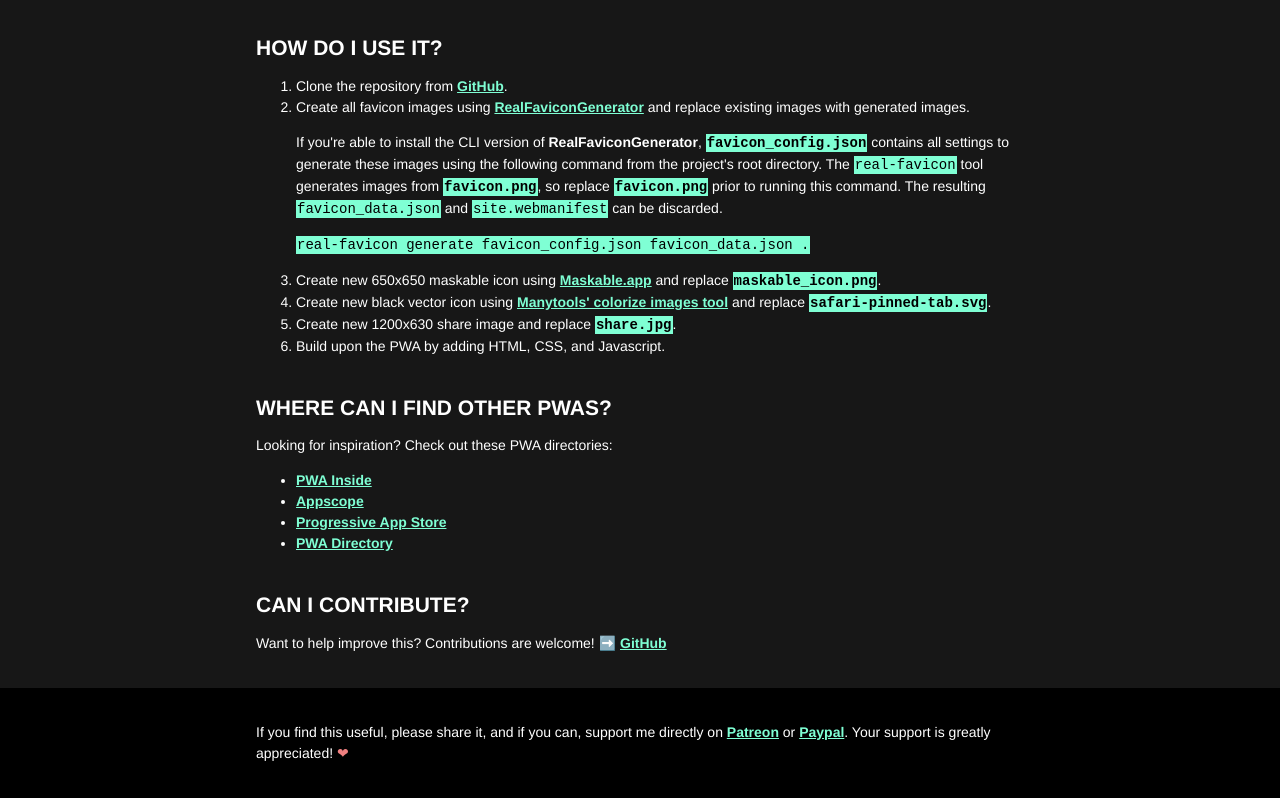
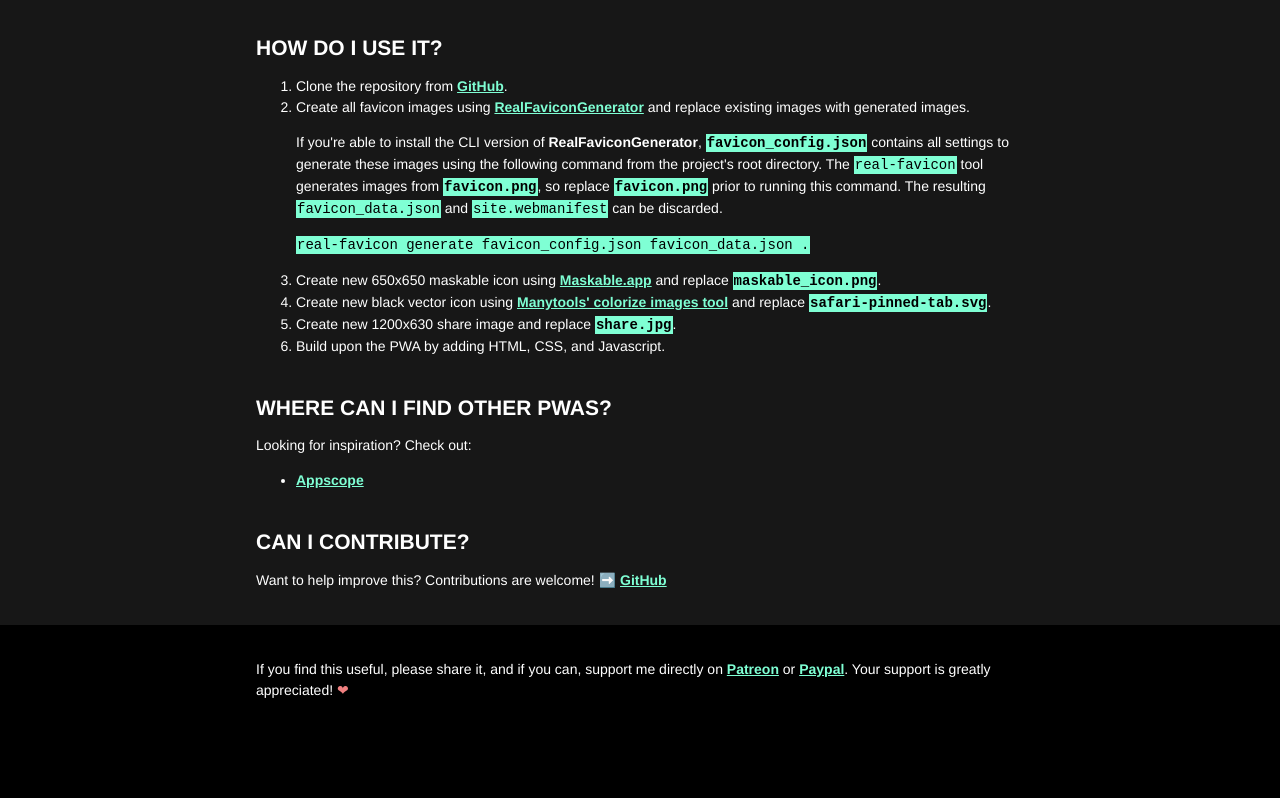
Before and after one commit to nikkifurls/simplepwa, a plain HTML site: page index.html in a window 1280 px wide. Shown: the part 1522-2320 px from the top of the page. After the commit the page ends 2257 px from the top, so only its background shows below. Drawn offline with Linux system fonts and the light colour scheme.

Commit message:
Update index.html
Removing malicious and no longer in use links

```diff
--- a/index.html
+++ b/index.html
@@ -211,12 +211,9 @@
 				<li>Build upon the PWA by adding HTML, CSS, and Javascript.</li>
 			</ol>
 			<h2 class="more">Where can I find other PWAs?</h2>
-			<p>Looking for inspiration? Check out these PWA directories:</p>
+			<p>Looking for inspiration? Check out:</p>
 			<ul>
-				<li><a href="https://pwainside.com/" target="_blank" rel="noopener nofollow">PWA Inside</a></li>
 				<li><a href="https://appsco.pe/" target="_blank" rel="noopener nofollow">Appscope</a></li>
-				<li><a href="https://progressiveapp.store/" target="_blank" rel="noopener nofollow">Progressive App Store</a></li>
-				<li><a href="https://pwa-directory.appspot.com/" target="_blank" rel="noopener nofollow">PWA Directory</a></li>
 			</ul>
 			<h2 class="help">Can I contribute?</h2>
 			<p>Want to help improve this? Contributions are welcome! <span class="icon arrow" role="img" aria-label="Arrow">&#x27A1;&#xFE0F;</span>&nbsp;<a href="https://github.com/nikkifurls/simple-pwa" target="_blank" rel="nofollow noopener">GitHub</a></p>
```
